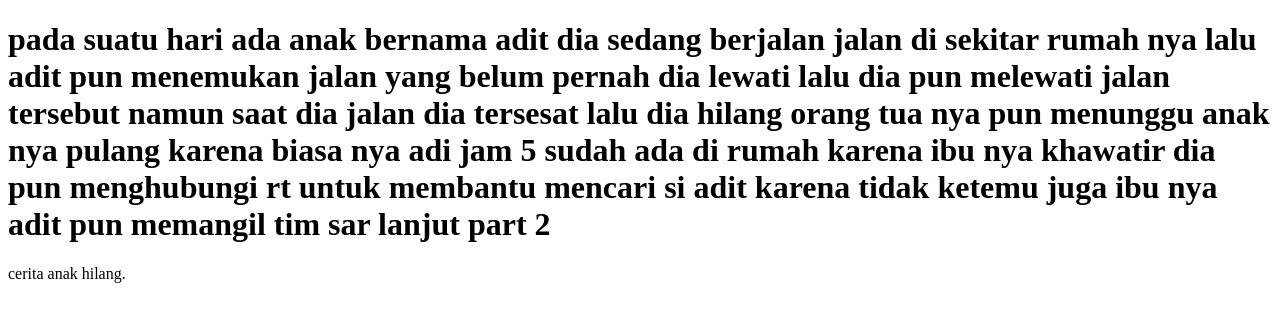
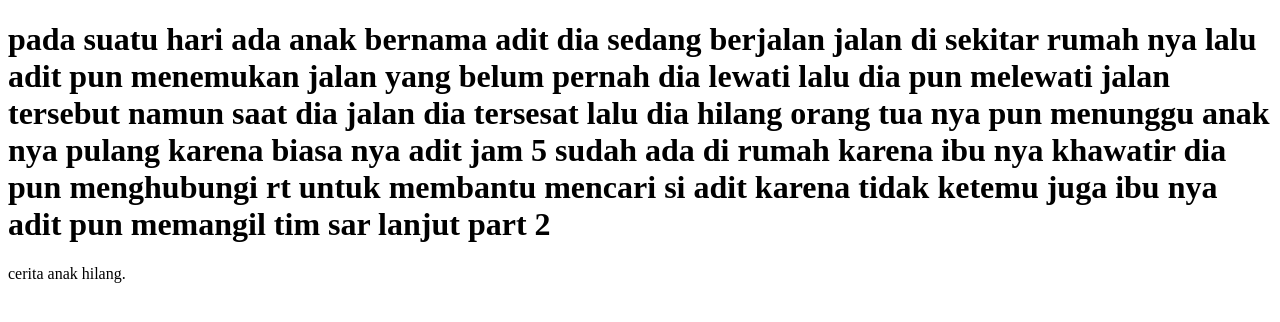
Before and after one commit to ferinxcills/percobaankedua, a plain HTML site: page index.html in a window 1280 px wide. Drawn offline with Linux system fonts and the light colour scheme.

Commit message:
Update index.html

```diff
--- a/index.html
+++ b/index.html
@@ -5,7 +5,7 @@
 </head>
 <body>
 
-<h1>pada suatu hari ada anak bernama adit dia sedang berjalan jalan di sekitar rumah nya lalu adit pun menemukan jalan yang belum pernah dia lewati lalu dia pun melewati jalan tersebut namun saat dia jalan dia tersesat lalu dia hilang orang tua nya pun menunggu anak nya pulang karena biasa nya adi jam 5 sudah ada di rumah karena ibu nya khawatir dia pun menghubungi rt untuk membantu mencari si adit karena tidak ketemu juga ibu nya adit pun memangil tim sar lanjut part 2  </h1>
+<h1>pada suatu hari ada anak bernama adit dia sedang berjalan jalan di sekitar rumah nya lalu adit pun menemukan jalan yang belum pernah dia lewati lalu dia pun melewati jalan tersebut namun saat dia jalan dia tersesat lalu dia hilang orang tua nya pun menunggu anak nya pulang karena biasa nya adit jam 5 sudah ada di rumah karena ibu nya khawatir dia pun menghubungi rt untuk membantu mencari si adit karena tidak ketemu juga ibu nya adit pun memangil tim sar lanjut part 2  </h1>
 <p>cerita anak hilang.</p>
 
 </body>
```
